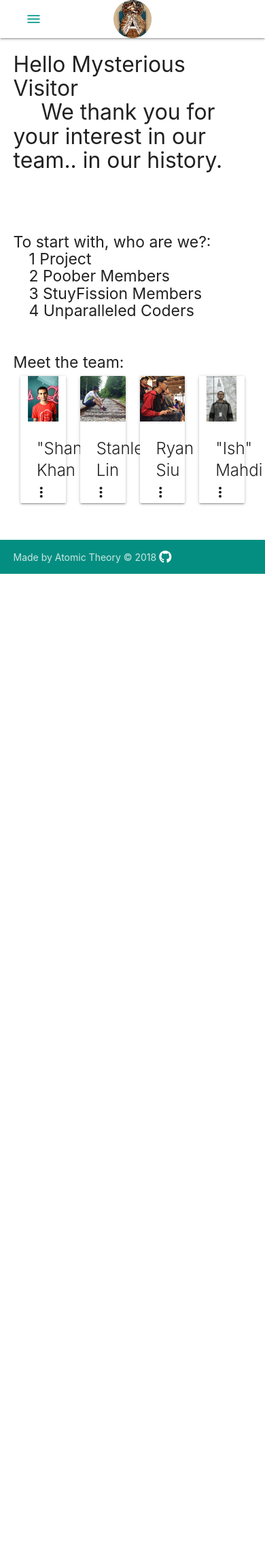
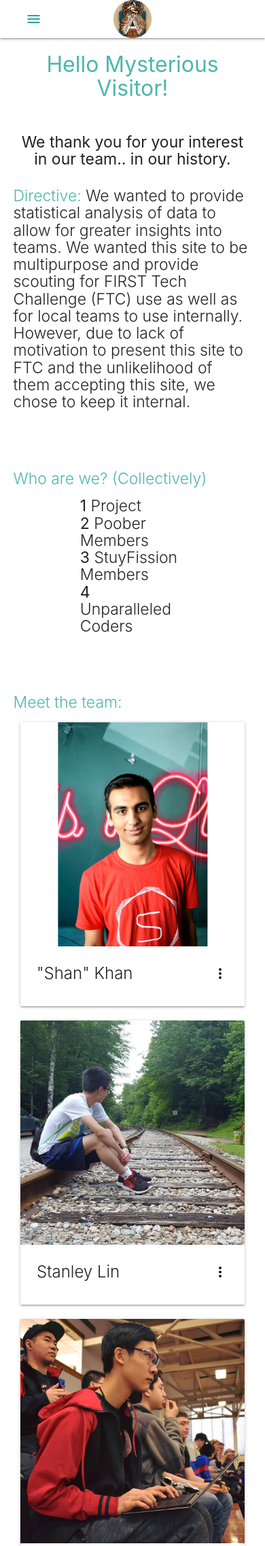
Before and after one commit to khinshankhan/project_angstrom, a Flask app: page /about in a window 390 px wide. Shown: the top 2274 px of the page at 68% size. Before the commit the page ends 844 px from the top, so only its background shows below. Run offline with Flask 2, Linux system fonts and the light colour scheme; parts of the project's set-up code (start-up, migrations or seed data) failed here and were passed over; some libraries are stand-ins or nearby versions.

Commit message:
updated about page to look more... professional and added some more mobile compatability to it

```diff
--- a/angstrom/templates/about.html
+++ b/angstrom/templates/about.html
@@ -2,35 +2,54 @@
 
 
 {% block content %}
-<h4>Hello {{ user }}
+<h4 class="header center teal-text text-lighten-2">Hello {{user}}!</h4>
 <br>
-  &emsp; We thank you for your interest in our team.. in our history.
-</h4>
+<div class="row center">
+  <h5 class="header col s12">We thank you for your interest in our team.. in our history.</h5>
+</div>
+
+<h5>
+  <fake class="light">
+    <fake class="teal-text text-lighten-2">Directive: </fake>
+    We wanted to provide statistical analysis of data to allow for greater insights into teams. We wanted this site to be multipurpose and provide scouting for FIRST Tech Challenge (FTC) use as well as for local teams to use internally. However, due to lack of motivation to present this site to FTC and the unlikelihood of them accepting this site, we chose to keep it internal.
+  </fake>
+</h5>
 
 <br>
 <br>
 <br>
 
 <h5>
-  To start with, who are we?:
+  <fake class="light">
+    <fake class="teal-text text-lighten-2">Who are we? (Collectively) </fake>
     <br>
-  &emsp;1 Project<br>
-  &emsp;2 Poober Members<br>
-  &emsp;3 StuyFission Members<br>
-  &emsp;4  Unparalleled Coders<br>
+    <div class="row">
+      <h5 class="header col s6 offset-s3 light">
+	<b>1</b> Project<br>
+	<b>2</b> Poober Members<br>
+	<b>3</b> StuyFission Members<br>
+	<b>4</b> Unparalleled Coders<br></h5>
+    </div>
+  </fake>
+</h5>
 
 <br>
 <br>
 <!-- "{{ url_for('static', filename='img/circle_logo.gif') }}" -->
-  Meet the team:
+
+<h5>
+  <fake class="light">
+    <fake class="teal-text text-lighten-2">Meet the team: </fake>
+  </fake>
   <br>
+</h5>
 
 <link href="https://fonts.googleapis.com/icon?family=Material+Icons"
       rel="stylesheet">
 
 <div class="row">
 
-    <div class="col s3">
+  <div class="col 3 m6 l3">
     <div class="main">
       <div class="card">
 	<div class="card-image waves-effect waves-block waves-light">
@@ -47,7 +66,7 @@
     </div>
   </div>
 
-    <div class="col s3">
+  <div class="col 3 m6 l3">
     <div class="main">
       <div class="card">
 	<div class="card-image waves-effect waves-block waves-light">
@@ -64,7 +83,7 @@
     </div>
   </div>
 
-    <div class="col s3">
+  <div class="col 3 m6 l3">
     <div class="main">
       <div class="card">
 	<div class="card-image waves-effect waves-block waves-light">
@@ -81,7 +100,7 @@
     </div>
   </div>
 
-    <div class="col s3">
+  <div class="col 3 m6 l3">
     <div class="main">
       <div class="card">
 	<div class="card-image waves-effect waves-block waves-light">
```
Lines whose indentation alone changed are shown as unchanged.
